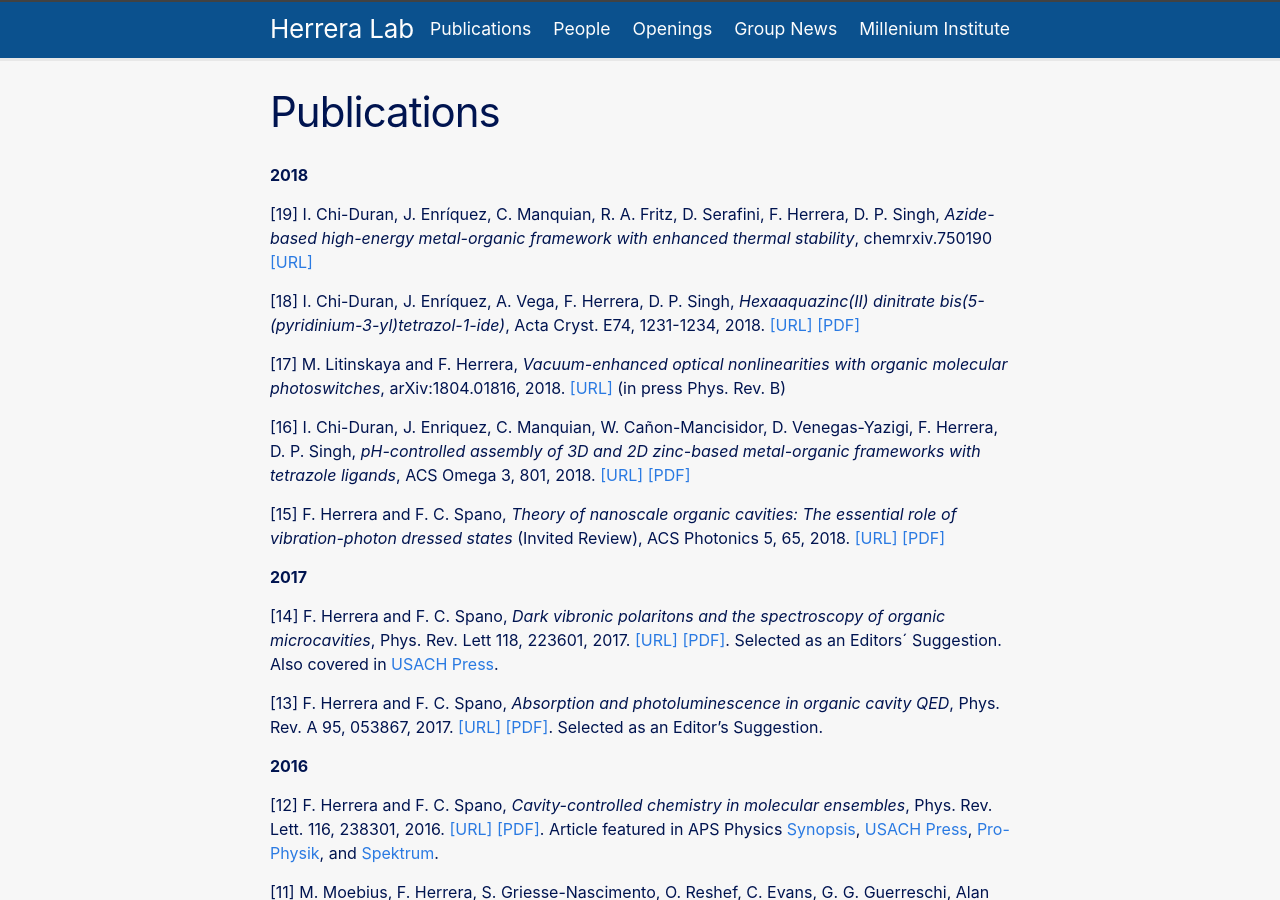
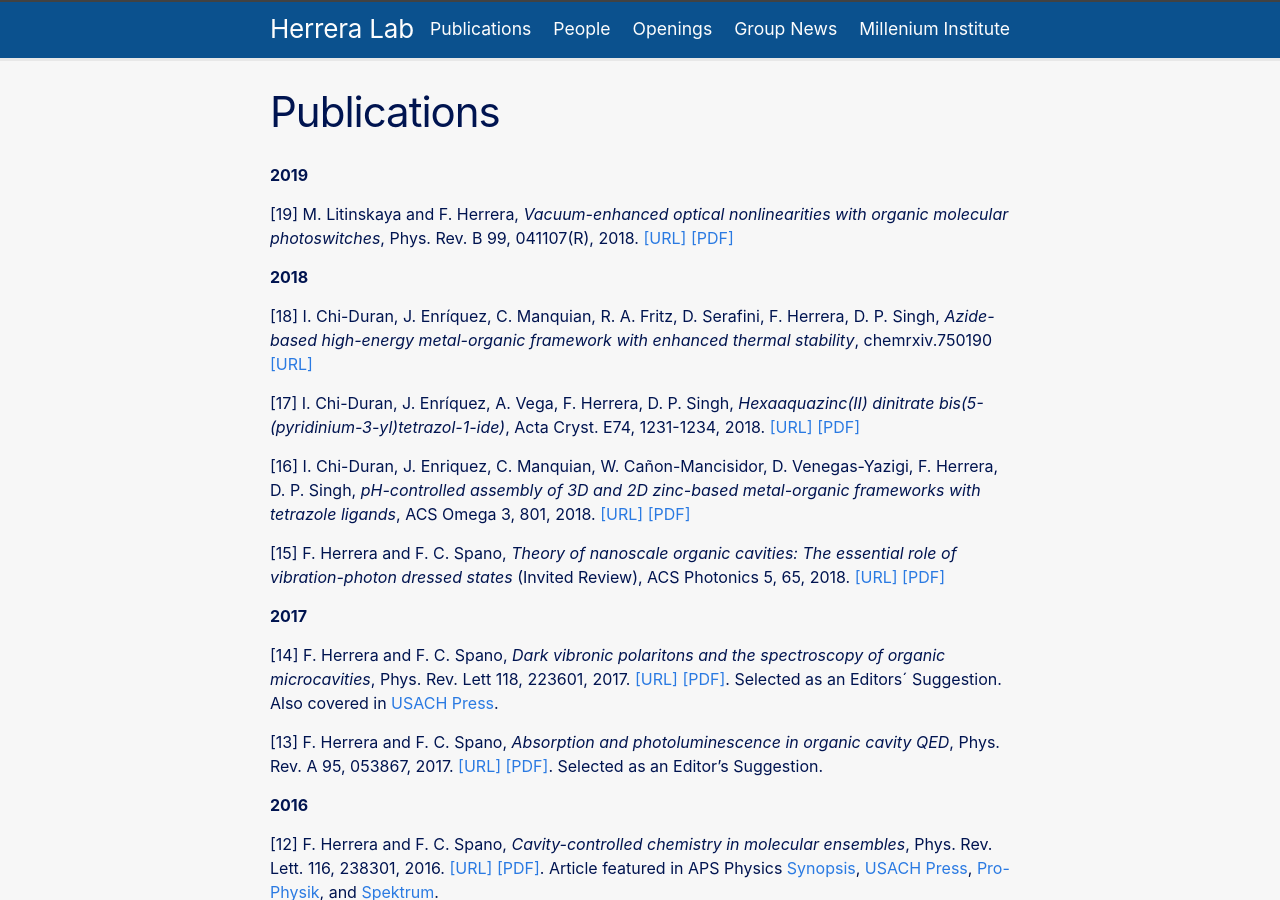
Before and after one commit to fherreralab/fherreralab.github.io, a Jekyll site: the page built from publications.md, in a window 1280 px wide and 900 px high. Built offline with Jekyll 4.4.1, drawn with Linux system fonts in a browser that asks for light colours.

Commit message:
added journal ref paper [19]

```diff
--- a/publications.md
+++ b/publications.md
@@ -4,13 +4,16 @@ title: Publications
 permalink: /publications/
 ---
 
+**2019**
+
+[19] M. Litinskaya and F. Herrera, *Vacuum-enhanced optical nonlinearities with organic molecular photoswitches*, Phys. Rev. B 99, 041107(R), 2018. [[URL]](https://journals.aps.org/prb/abstract/10.1103/PhysRevB.99.041107) [[PDF]]({{ "/assets/papers/2019 Vacuum-enhanced optical nonlinearities with disordered molecular photoswitches.pdf" | absolute_url}})
+
+
 **2018**
 
-[19] I. Chi-Duran, J. Enríquez, C. Manquian, R. A. Fritz, D. Serafini, F. Herrera, D. P. Singh, *Azide-based high-energy metal-organic framework with enhanced thermal stability*, chemrxiv.750190 [[URL]](https://doi.org/10.26434/chemrxiv.7501901.v1)
+[18] I. Chi-Duran, J. Enríquez, C. Manquian, R. A. Fritz, D. Serafini, F. Herrera, D. P. Singh, *Azide-based high-energy metal-organic framework with enhanced thermal stability*, chemrxiv.750190 [[URL]](https://doi.org/10.26434/chemrxiv.7501901.v1)
 
-[18] I. Chi-Duran, J. Enríquez, A. Vega, F. Herrera, D. P. Singh, *Hexa­aqua­zinc(II) dinitrate bis­(5-(pyridinium-3-yl)tetra­zol-1-ide)*, Acta Cryst. E74, 1231-1234, 2018. [[URL]](http://scripts.iucr.org/cgi-bin/paper?S205698901801112X)  [[PDF]]({{ "/assets/papers/2018 molecular crystal.pdf" | absolute_url}})
-
-[17] M. Litinskaya and F. Herrera, *Vacuum-enhanced optical nonlinearities with organic molecular photoswitches*, arXiv:1804.01816, 2018. [[URL]](https://arxiv.org/abs/1804.01816) (in press Phys. Rev. B)
+[17] I. Chi-Duran, J. Enríquez, A. Vega, F. Herrera, D. P. Singh, *Hexa­aqua­zinc(II) dinitrate bis­(5-(pyridinium-3-yl)tetra­zol-1-ide)*, Acta Cryst. E74, 1231-1234, 2018. [[URL]](http://scripts.iucr.org/cgi-bin/paper?S205698901801112X)  [[PDF]]({{ "/assets/papers/2018 molecular crystal.pdf" | absolute_url}})
 
 [16] I. Chi-Duran, J. Enriquez, C. Manquian, W. Cañon-Mancisidor, D. Venegas-Yazigi, F. Herrera, D. P. Singh, *pH-controlled assembly of 3D and 2D zinc-based metal-organic frameworks with tetrazole ligands*, ACS Omega 3, 801, 2018. [[URL]](https://pubs.acs.org/doi/abs/10.1021/acsomega.7b01792) [[PDF]]({{ "/assets/papers/2018 pH-Controlled Assembly of 3D and 2D Zinc-Based Metal-Organic Frameworks with Tetrazole Ligands.pdf" | absolute_url}})
 
```
Also changed, not shown: 3 other files.
